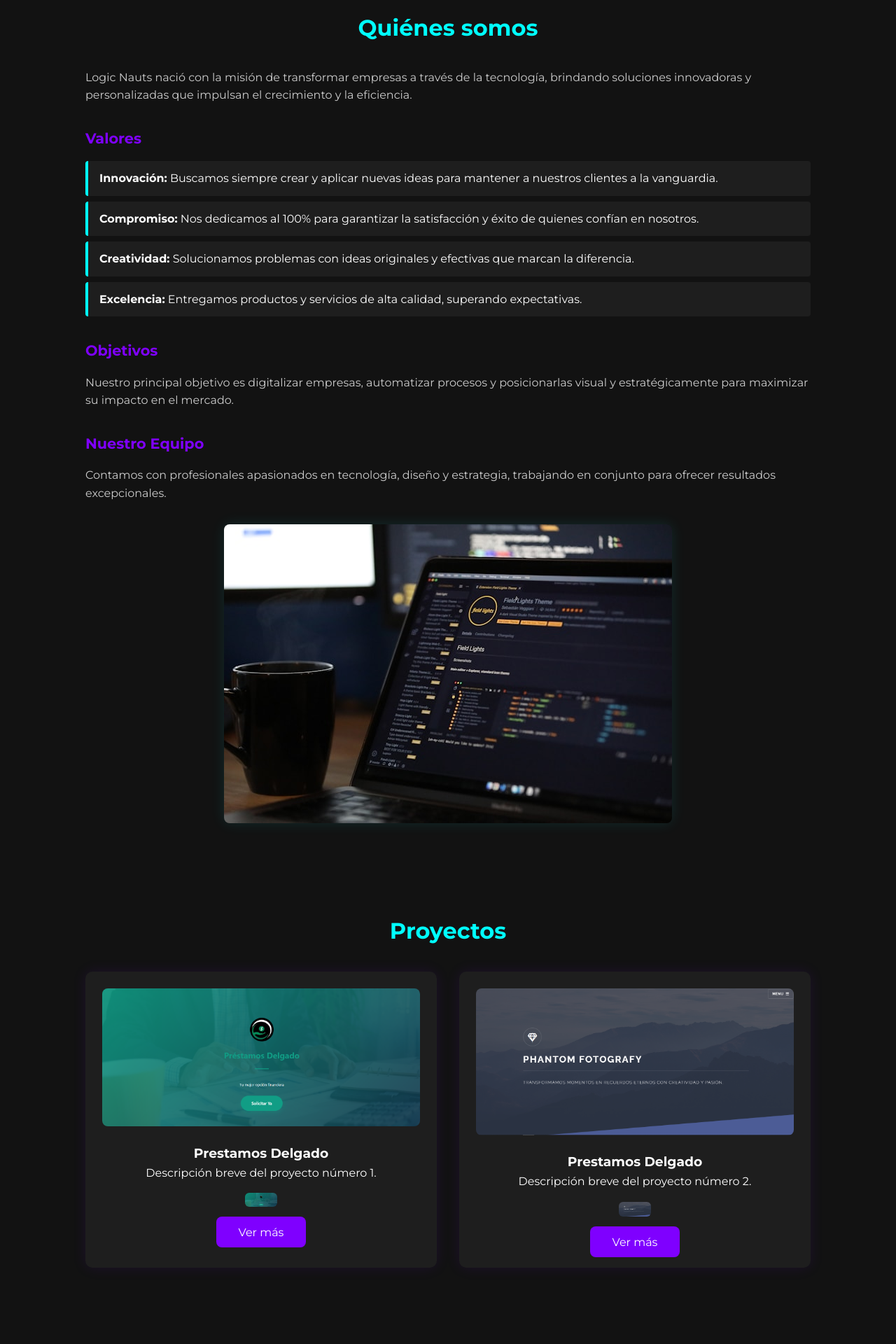
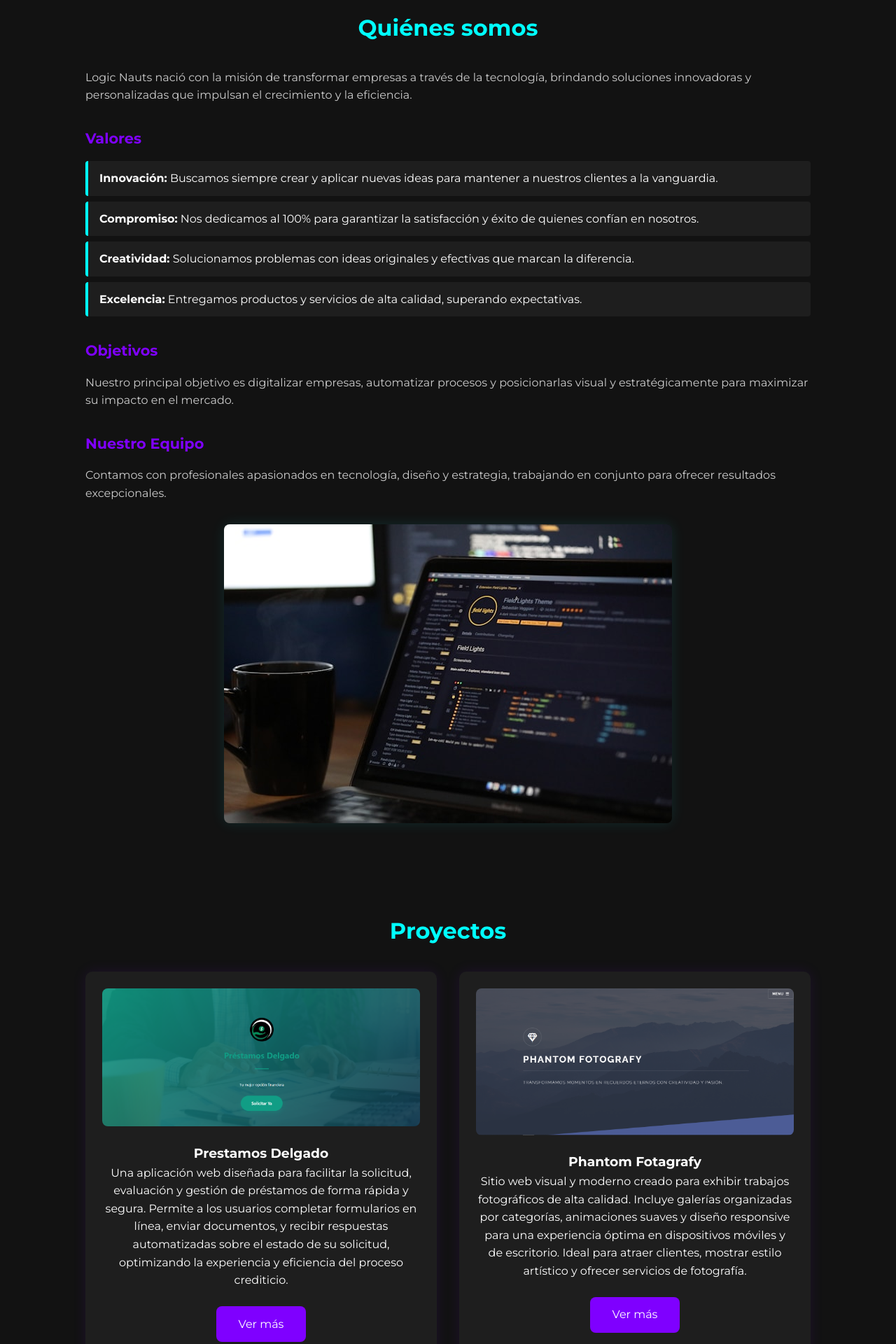
Before and after one commit to wederick1/Logic_Nauts, a Flask app: page /home in a window 1280 px wide. Shown: the part 920-2840 px from the top of the page at 70% size. Run offline with Flask 3, Linux system fonts and the light colour scheme.

Commit message:
Actualizacion

```diff
--- a/app.py
+++ b/app.py
@@ -1,8 +1,21 @@
-from flask import Flask
+from flask import Flask, send_from_directory
 from routes import home
 
 app = Flask(__name__)
 app.secret_key = "june"
+
+@app.route('/robots.txt')
+def robots_txt():
+    return send_from_directory(app.static_folder, 'robots.txt')
+
+# Servir sitemap.xml
+@app.route('/sitemap.xml')
+def sitemap_xml():
+    return send_from_directory(app.static_folder, 'sitemap.xml')
+
+@app.route('/google<googleac9081e3acea3bef>.html')
+def google_verification():
+    return send_from_directory(app.static_folder, 'google<googleac9081e3acea3bef>.html')
 
 
 app.register_blueprint(home.bp)
--- a/static/css/home.css
+++ b/static/css/home.css
@@ -152,11 +152,13 @@ body {
   transform: translateY(-5px);
 }
 
-.preview img {
-  width: 10%;
-  margin-top: 1rem;
-  border-radius: 6px;
+.card .cta-button {
+  display: inline-block;   /* Asegura que se comporte como bloque en línea */
+  margin-top: 1.5rem;      /* Ajusta el espacio entre el párrafo y el botón */
 }
+
+
+
 
 /* === Services Grid === */
 .services-grid {
@@ -468,3 +470,8 @@ body {
     display: block;
   }
 }
+
+
+.hidden {
+  display: none;
+}
--- /dev/null
+++ b/static/googleac9081e3acea3bef.html
@@ -0,0 +1 @@
+google-site-verification: googleac9081e3acea3bef.html
--- a/static/js/home.js
+++ b/static/js/home.js
@@ -1,43 +1,38 @@
-// script.js
-
+document.addEventListener('DOMContentLoaded', () => {
   // Animación al hacer scroll
-const observer = new IntersectionObserver((entries) => {
+  const observer = new IntersectionObserver((entries, obs) => {
     entries.forEach(entry => {
       if (entry.isIntersecting) {
         entry.target.classList.add('fade-in');
-      observer.unobserve(entry.target); // Solo animar una vez
+        obs.unobserve(entry.target); // Solo animar una vez
       }
     });
-}, {
-  threshold: 0.2,
+  }, { threshold: 0.2 });
+
+  document.querySelectorAll('.fade-in-on-scroll').forEach(el => observer.observe(el));
+
+  // Botón para scroll suave a servicios
+  const scrollBtn = document.getElementById('scroll-to-services');
+  const servicesSection = document.getElementById('services');
+  if (scrollBtn && servicesSection) {
+    scrollBtn.addEventListener('click', (e) => {
+      e.preventDefault();
+      servicesSection.scrollIntoView({ behavior: 'smooth', block: 'start' });
     });
+  }
 
-document.addEventListener('DOMContentLoaded', () => {
-  const elements = document.querySelectorAll('.fade-in-on-scroll');
-  elements.forEach(el => observer.observe(el));
-});
-
-
-window.addEventListener('load', () => {
-  document.body.classList.add('fade-in-on-load');
-});
-
-
+  // Menú móvil toggle
   const menuToggle = document.querySelector('.menu-toggle');
   const navLinks = document.querySelector('.nav-links');
 
+  if (menuToggle && navLinks) {
     menuToggle.addEventListener('click', (e) => {
-  e.stopPropagation(); // Evita que el click se propague y cierre inmediatamente el menú
-  if (navLinks.style.display === 'flex') {
-    navLinks.style.display = 'none';
-  } else {
-    navLinks.style.display = 'flex';
-  }
+      e.stopPropagation(); // Evita cierre inmediato
+      navLinks.style.display = navLinks.style.display === 'flex' ? 'none' : 'flex';
     });
 
     // Cerrar menú al hacer click fuera
     document.addEventListener('click', (e) => {
-  // Si el menú está abierto y el click no fue dentro de navLinks ni en el botón
       if (
         navLinks.style.display === 'flex' &&
         !navLinks.contains(e.target) &&
@@ -46,3 +41,10 @@ document.addEventListener('click', (e) => {
         navLinks.style.display = 'none';
       }
     });
+  }
+});
+
+// Animación al cargar toda la página
+window.addEventListener('load', () => {
+  document.body.classList.add('fade-in-on-load');
+});
--- /dev/null
+++ b/static/robots.txt
@@ -0,0 +1,4 @@
+User-agent: *
+Allow: /
+
+Sitemap: https://logicnauts.pythonanywhere.com/sitemap.xml
--- a/templates/home.html
+++ b/templates/home.html
@@ -1,19 +1,27 @@
 <!DOCTYPE html>
 <html lang="es">
+
 <head>
   <meta charset="UTF-8" />
   <meta name="viewport" content="width=device-width, initial-scale=1.0" />
+  <meta name="description" content="Logic Nauts impulsa tu marca con desarrollo de software, diseño gráfico y marketing digital. Transformamos ideas en soluciones digitales.">
+  <meta name="keywords" content="desarrollo de software, diseño gráfico, marketing digital, páginas web, branding, Logic Nauts, Jarabacoa">
+  <meta name="author" content="Logic Nauts">
+  <meta name="robots" content="index, follow">
   <title>Logic Nauts - Impulsamos tu marca</title>
   <link rel="stylesheet" href="/static/css/home.css">
   <link href="https://fonts.googleapis.com/css2?family=Montserrat:wght@400;700&display=swap" rel="stylesheet">
+  <link rel="shortcut icon" href="/static/img/logo.png" type="image/x-icon">
 </head>
+
+
 <body>
 
     <!-- NAV -->
     <header>
         <nav class="navbar">
             <div class="logo">
-       <!-- <img src="/static/img/logo.jpg" alt="Logic Nauts Logo" /> -->
+                <img src="/static/img/logo.png" alt="Logic Nauts Logo" />
                 <span>Logic Nauts</span>
             </div>
 
@@ -37,30 +45,37 @@
     <section id="home" class="hero">
         <div class="hero-content">
             <h1>Impulsamos tu marca con tecnología, diseño y estrategia</h1>
-      <a href="#services" class="cta-button">Ver servicios</a>
+            <a href="#" id="scroll-to-services"  class="cta-button">Ver servicios</a>
         </div>
     </section>
 
     <!-- ABOUT -->
     <section id="about" class="section fade-in-on-scroll">
         <h2>Quiénes somos</h2>
-  <p>Logic Nauts nació con la misión de transformar empresas a través de la tecnología, brindando soluciones innovadoras y personalizadas que impulsan el crecimiento y la eficiencia.</p>
+        <p>Logic Nauts nació con la misión de transformar empresas a través de la tecnología, brindando soluciones
+            innovadoras y personalizadas que impulsan el crecimiento y la eficiencia.</p>
 
         <div class="about-content">
             <div class="about-text">
                 <h3>Valores</h3>
                 <ul>
-        <li><strong>Innovación:</strong> Buscamos siempre crear y aplicar nuevas ideas para mantener a nuestros clientes a la vanguardia.</li>
-        <li><strong>Compromiso:</strong> Nos dedicamos al 100% para garantizar la satisfacción y éxito de quienes confían en nosotros.</li>
-        <li><strong>Creatividad:</strong> Solucionamos problemas con ideas originales y efectivas que marcan la diferencia.</li>
-        <li><strong>Excelencia:</strong> Entregamos productos y servicios de alta calidad, superando expectativas.</li>
+                    <li><strong>Innovación:</strong> Buscamos siempre crear y aplicar nuevas ideas para mantener a
+                        nuestros clientes a la vanguardia.</li>
+                    <li><strong>Compromiso:</strong> Nos dedicamos al 100% para garantizar la satisfacción y éxito de
+                        quienes confían en nosotros.</li>
+                    <li><strong>Creatividad:</strong> Solucionamos problemas con ideas originales y efectivas que marcan
+                        la diferencia.</li>
+                    <li><strong>Excelencia:</strong> Entregamos productos y servicios de alta calidad, superando
+                        expectativas.</li>
                 </ul>
 
                 <h3>Objetivos</h3>
-      <p>Nuestro principal objetivo es digitalizar empresas, automatizar procesos y posicionarlas visual y estratégicamente para maximizar su impacto en el mercado.</p>
+                <p>Nuestro principal objetivo es digitalizar empresas, automatizar procesos y posicionarlas visual y
+                    estratégicamente para maximizar su impacto en el mercado.</p>
 
                 <h3>Nuestro Equipo</h3>
-      <p>Contamos con profesionales apasionados en tecnología, diseño y estrategia, trabajando en conjunto para ofrecer resultados excepcionales.</p>
+                <p>Contamos con profesionales apasionados en tecnología, diseño y estrategia, trabajando en conjunto
+                    para ofrecer resultados excepcionales.</p>
             </div>
 
             <div class="about-image">
@@ -78,20 +93,25 @@
             <div class="card">
                 <img src="/static/img/prestamosDelgado.png" alt="Prestamos Delgado">
                 <h3>Prestamos Delgado</h3>
-        <p>Descripción breve del proyecto número 1.</p>
+                <p>Una aplicación web diseñada para facilitar la solicitud, evaluación y gestión de préstamos de forma
+                    rápida y segura. Permite a los usuarios completar formularios en línea, enviar documentos, y recibir
+                    respuestas automatizadas sobre el estado de su solicitud, optimizando la experiencia y eficiencia
+                    del proceso crediticio.</p>
                 <div class="preview">
-          <img src="/static/img/prestamosDelgado.png" alt="Vista previa">
+                    <img src="/static/img/prestamosDelgado.png" class="hidden" alt="Vista previa">
                 </div>
                 <a href="#" class="cta-button">Ver más</a>
             </div>
 
             <div class="card">
                 <img src="/static/img/fotografia.png" alt="Prestamos Delgado">
-        <h3>Prestamos Delgado</h3>
-        <p>Descripción breve del proyecto número 2.</p>
-        <div class="preview">
-          <img src="/static/img/fotografia.png" alt="Vista previa">
-        </div>
+                <h3>Phantom Fotagrafy</h3>
+                <p>Sitio web visual y moderno creado para exhibir trabajos fotográficos de alta calidad. Incluye
+                    galerías organizadas por categorías, animaciones suaves y diseño responsive para una experiencia
+                    óptima en dispositivos móviles y de escritorio. Ideal para atraer clientes, mostrar estilo artístico
+                    y ofrecer servicios de fotografía.</p>
+
+
                 <a href="#" class="cta-button">Ver más</a>
             </div>
 
@@ -105,27 +125,33 @@
         <div class="services-grid">
             <div class="service-card">
                 <h3>Desarrollo Web y Apps</h3>
-      <p>Diseñamos y desarrollamos sitios web y aplicaciones móviles personalizadas, intuitivas y escalables para potenciar tu negocio.</p>
+                <p>Diseñamos y desarrollamos sitios web y aplicaciones móviles personalizadas, intuitivas y escalables
+                    para potenciar tu negocio.</p>
             </div>
             <div class="service-card">
                 <h3>Branding y Diseño Gráfico</h3>
-      <p>Creamos identidades visuales impactantes que reflejan la esencia de tu marca y conectan con tu público.</p>
+                <p>Creamos identidades visuales impactantes que reflejan la esencia de tu marca y conectan con tu
+                    público.</p>
             </div>
             <div class="service-card">
                 <h3>Marketing Digital</h3>
-      <p>Elaboramos estrategias efectivas en redes sociales, SEO y publicidad online para aumentar tu visibilidad y conversiones.</p>
+                <p>Elaboramos estrategias efectivas en redes sociales, SEO y publicidad online para aumentar tu
+                    visibilidad y conversiones.</p>
             </div>
             <div class="service-card">
                 <h3>Transformación Digital</h3>
-      <p>Implementamos tecnologías para automatizar procesos, optimizar recursos y mejorar la productividad de tu empresa.</p>
+                <p>Implementamos tecnologías para automatizar procesos, optimizar recursos y mejorar la productividad de
+                    tu empresa.</p>
             </div>
             <div class="service-card">
                 <h3>Consultoría Tecnológica</h3>
-      <p>Te asesoramos en la elección y adopción de tecnologías para garantizar el crecimiento sostenible de tu negocio.</p>
+                <p>Te asesoramos en la elección y adopción de tecnologías para garantizar el crecimiento sostenible de
+                    tu negocio.</p>
             </div>
             <div class="service-card">
                 <h3>Soporte y Mantenimiento</h3>
-      <p>Brindamos soporte técnico continuo y mantenimiento para asegurar que tus sistemas funcionen siempre al 100%.</p>
+                <p>Brindamos soporte técnico continuo y mantenimiento para asegurar que tus sistemas funcionen siempre
+                    al 100%.</p>
             </div>
         </div>
     </section>
@@ -134,7 +160,8 @@
     <!-- CONTACT -->
     <section id="contact" class="section fade-in-on-scroll">
         <h2>Contacto</h2>
-  <p>¿Tienes alguna pregunta o quieres trabajar con nosotros? ¡Estamos aquí para ayudarte! Completa el formulario o contáctanos por las redes sociales y WhatsApp.</p>
+        <p>¿Tienes alguna pregunta o quieres trabajar con nosotros? ¡Estamos aquí para ayudarte! Completa el formulario
+            o contáctanos por las redes sociales y WhatsApp.</p>
 
         <form class="contact-form" aria-label="Formulario de contacto">
             <div class="form-group">
@@ -157,12 +184,13 @@
 
         <div class="contact-info">
             <h3>Información de contacto</h3>
-    <p><strong>Teléfono:</strong> <a href="tel:+1234567890">+1 234 567 890</a></p>
-    <p><strong>Email:</strong> <a href="mailto:contacto@tuempresa.com">contacto@tuempresa.com</a></p>
-    <p><strong>Dirección:</strong> Calle Falsa 123, Ciudad, País</p>
+            <p><strong>Teléfono:</strong> <a href="tel:+1234567890">+1 849 785 2248</a></p>
+            <p><strong>Email:</strong> <a href="mailto:contacto@tuempresa.com">logicnauts@gmail.com</a></p>
+            <p><strong>Dirección:</strong> Calle Rogelio Genao, Jarabacoa</p>
         </div>
 
-  <a href="https://wa.me/1234567890" target="_blank" rel="noopener" class="whatsapp-float" title="Escríbenos por WhatsApp">
+        <a href="https://wa.me/8497852248" target="_blank" rel="noopener" class="whatsapp-float"
+            title="Escríbenos por WhatsApp">
             <img src="/static/img/whatsapp-svgrepo-com.svg" alt="WhatsApp">
         </a>
 
@@ -190,4 +218,5 @@
 
     <script src="/static/js/home.js"></script>
 </body>
+
 </html>
```
Also changed, not shown: static/sitemap.xml (added, +23 -0 lines), static/img/logo.jpg (deleted), static/img/logo.png (added), 1 other file. Lines whose indentation alone changed are shown as unchanged.
